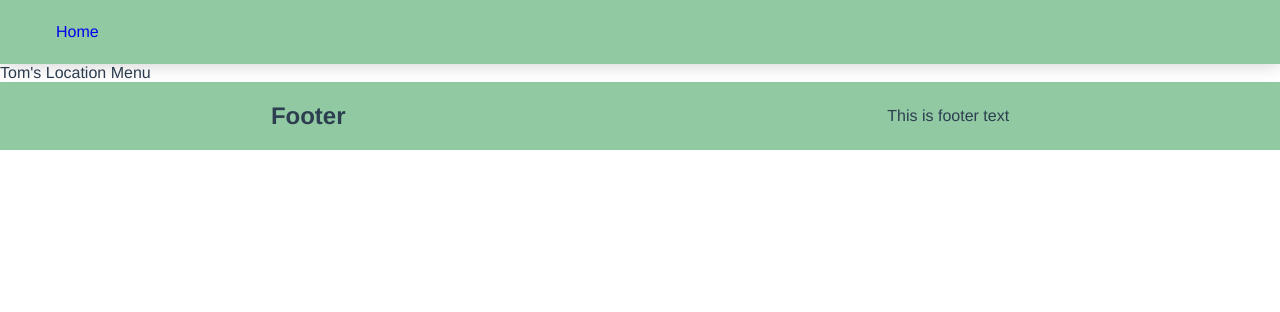
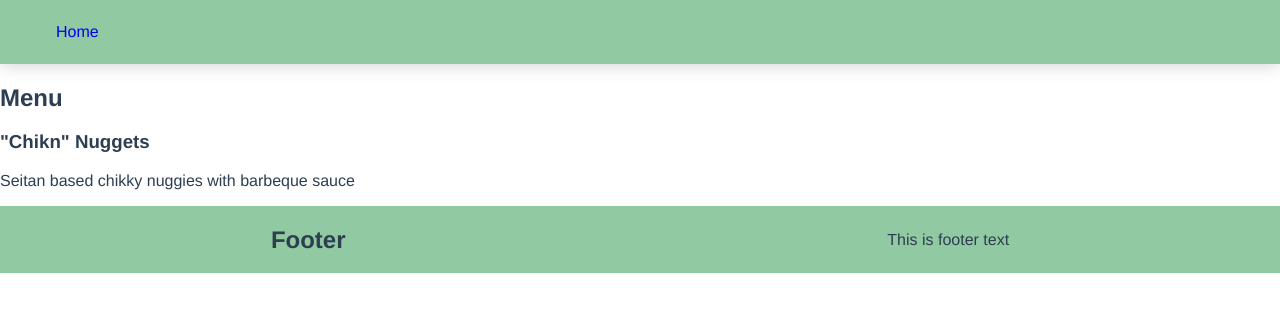
Before and after one commit to tgeitz/tg-bootcamp-restaurant, a Vue app: page /locations/tom/menu in a window 1280 px wide. Shown: the top 312 px of the page. Built offline with nearby package versions, Linux system fonts and the light colour scheme.

Commit message:
Add first menu item to menu

```diff
--- a/src/views/locations/tom/Menu.vue
+++ b/src/views/locations/tom/Menu.vue
@@ -1,3 +1,5 @@
 <template>
-    <div>Tom's Location Menu</div>
+    <h2>Menu</h2>
+    <h3>"Chikn" Nuggets</h3>
+    <p>Seitan based chikky nuggies with barbeque sauce</p>
 </template>
```
